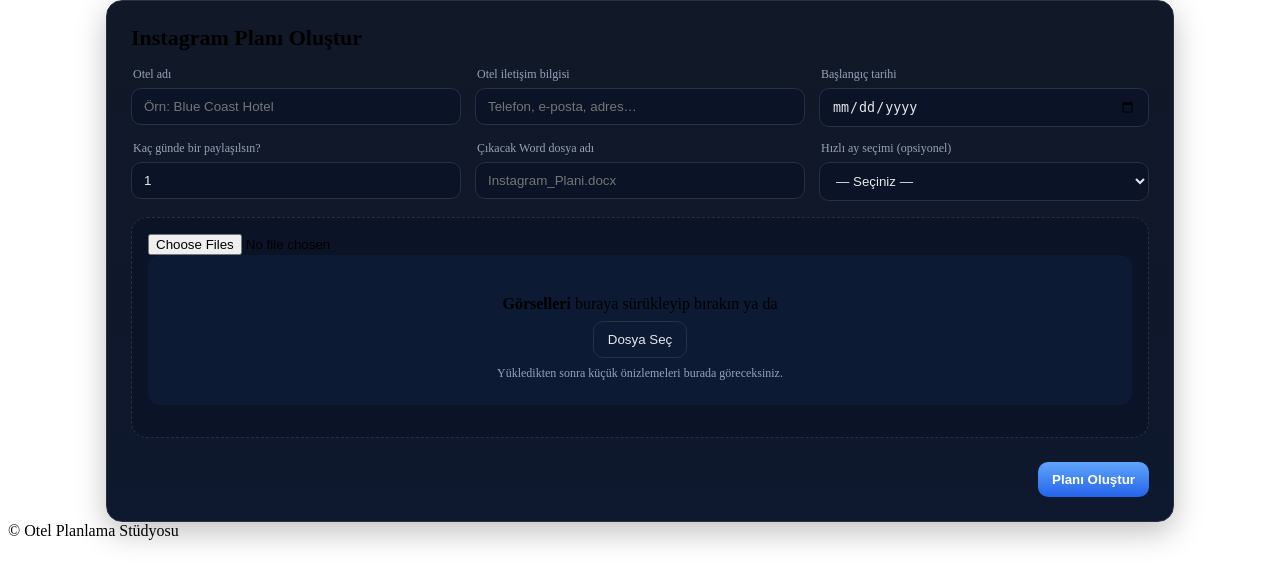
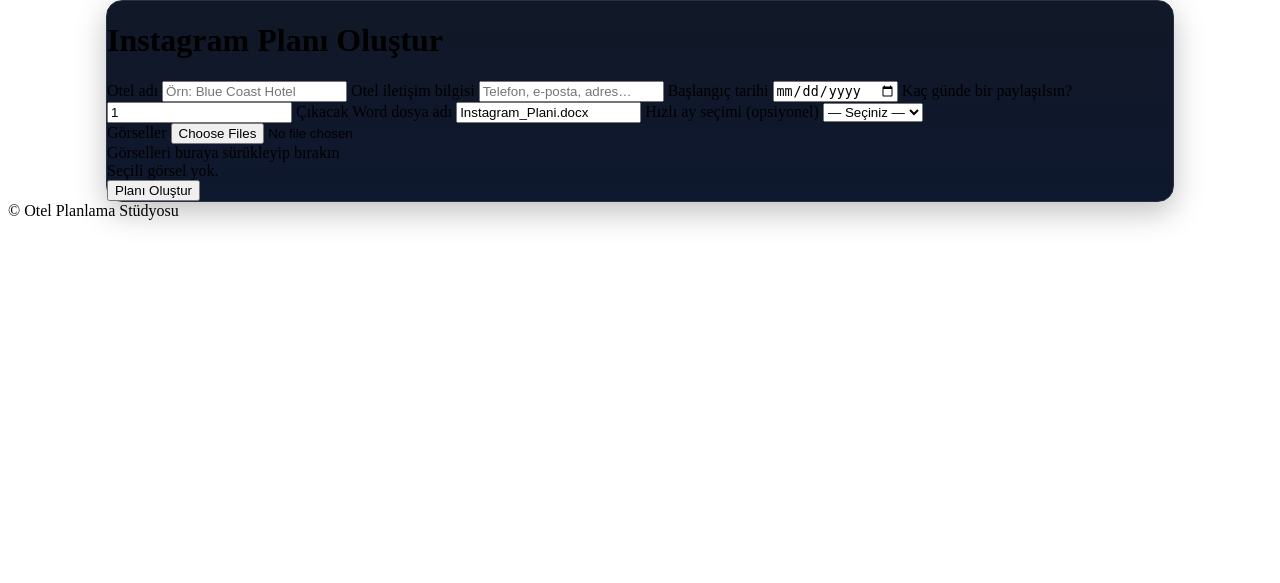
Before and after one commit to GrafikOtelCM/render-gemini-docx, a FastAPI app: page /plan in a window 1280 px wide. Shown: the part 29-612 px from the top of the page. Run offline with FastAPI, Linux system fonts and the light colour scheme; the visitor is signed in with stand-in values (Sample User, id 1).

Commit message:
Update plan.html

```diff
--- a/templates/plan.html
+++ b/templates/plan.html
@@ -1,58 +1,49 @@
 {% extends "base.html" %}
 {% block content %}
-<section class="card p-lg">
-  <div class="flex between center mb-md">
-    <h1 class="h2">Instagram Planı Oluştur</h1>
-  </div>
+<div class="card">
+  <h1 class="title">Instagram Planı Oluştur</h1>
 
-  <form id="plan-form" method="post" action="/generate" enctype="multipart/form-data">
-    <div class="grid-3">
-      <label class="form-field">
-        <span>Otel adı</span>
-        <input name="otel_adi" required placeholder="Örn: Blue Coast Hotel" />
+  <form id="planForm" class="grid" onsubmit="return false;">
+    <input type="hidden" name="csrf_token" id="csrf_token" value="{{ csrf_token }}">
+
+    <label>Otel adı
+      <input name="hotel_name" id="hotel_name" placeholder="Örn: Blue Coast Hotel" required>
     </label>
 
-      <label class="form-field">
-        <span>Otel iletişim bilgisi</span>
-        <input name="iletisim" placeholder="Telefon, e-posta, adres…" />
+    <label>Otel iletişim bilgisi
+      <input name="contact_info" id="contact_info" placeholder="Telefon, e-posta, adres…">
     </label>
 
-      <label class="form-field">
-        <span>Başlangıç tarihi</span>
-        <input name="baslangic_tarihi" type="date" required />
+    <label>Başlangıç tarihi
+      <input name="start_date" id="start_date" type="date" required>
     </label>
 
-      <label class="form-field">
-        <span>Kaç günde bir paylaşılsın?</span>
-        <input name="tekrar_gunu" type="number" min="1" value="1" />
+    <label>Kaç günde bir paylaşılsın?
+      <input name="interval_days" id="interval_days" type="number" min="1" value="1" required>
     </label>
 
-      <label class="form-field">
-        <span>Çıkacak Word dosya adı</span>
-        <input name="dosya_adi" placeholder="Instagram_Plani.docx" />
+    <label>Çıkacak Word dosya adı
+      <input name="docx_filename" id="docx_filename" value="Instagram_Plani.docx">
     </label>
 
-      <label class="form-field">
-        <span>Hızlı ay seçimi (opsiyonel)</span>
-        <select id="month-quick" data-target="input[name='baslangic_tarihi']">
+    <label>Hızlı ay seçimi (opsiyonel)
+      <select id="quick_month">
         <option value="">— Seçiniz —</option>
       </select>
     </label>
+
+    <div class="full">
+      <label>Görseller
+        <input id="images" type="file" accept="image/*" multiple>
+      </label>
+      <div id="dropzone" class="drop">Görselleri buraya sürükleyip bırakın</div>
+      <div id="preview" class="preview">Seçili görsel yok.</div>
     </div>
 
-    <div class="uploader mt-md" data-uploader>
-      <input id="images" class="sr-only" type="file" name="images" accept="image/*" multiple required />
-      <div class="uploader-drop" data-drop>
-        <p class="mb-sm"><strong>Görselleri</strong> buraya sürükleyip bırakın ya da</p>
-        <button type="button" class="btn ghost" data-browse>Dosya Seç</button>
-        <div class="hint mt-sm">Yükledikten sonra küçük önizlemeleri burada göreceksiniz.</div>
-      </div>
-      <div class="thumbs mt-md" id="thumbs" data-thumbs></div>
-    </div>
-
-    <div class="mt-lg flex end">
-      <button class="btn primary" id="submit-btn">Planı Oluştur</button>
+    <div class="full">
+      <button id="createBtn" class="btn-primary">Planı Oluştur</button>
+      <span id="status" class="muted"></span>
     </div>
   </form>
-</section>
+</div>
 {% endblock %}
```
Lines whose indentation alone changed are shown as unchanged.
